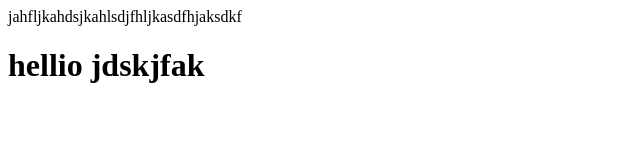
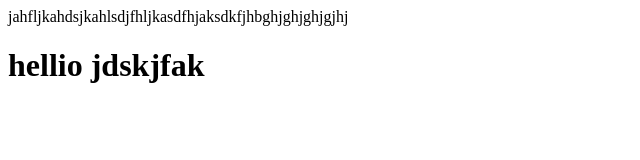
Before and after one commit to bhaweshroshan81-design/git-test-, a plain HTML site: page cse_16.html in a window 1280 px wide. Shown: the whole page, without its empty margins (0-640 px from the left). Drawn offline with Linux system fonts and the light colour scheme.

Commit message:
Update cse_16.html
add text

```diff
--- a/cse_16.html
+++ b/cse_16.html
@@ -6,7 +6,7 @@
     <title>Document</title>
 </head>
 <body>
-    jahfljkahdsjkahlsdjfhljkasdfhjaksdkf
+    jahfljkahdsjkahlsdjfhljkasdfhjaksdkfjhbghjghjghjgjhj
     <h1>hellio jdskjfak</h1>
 </body>
 </html>
```
